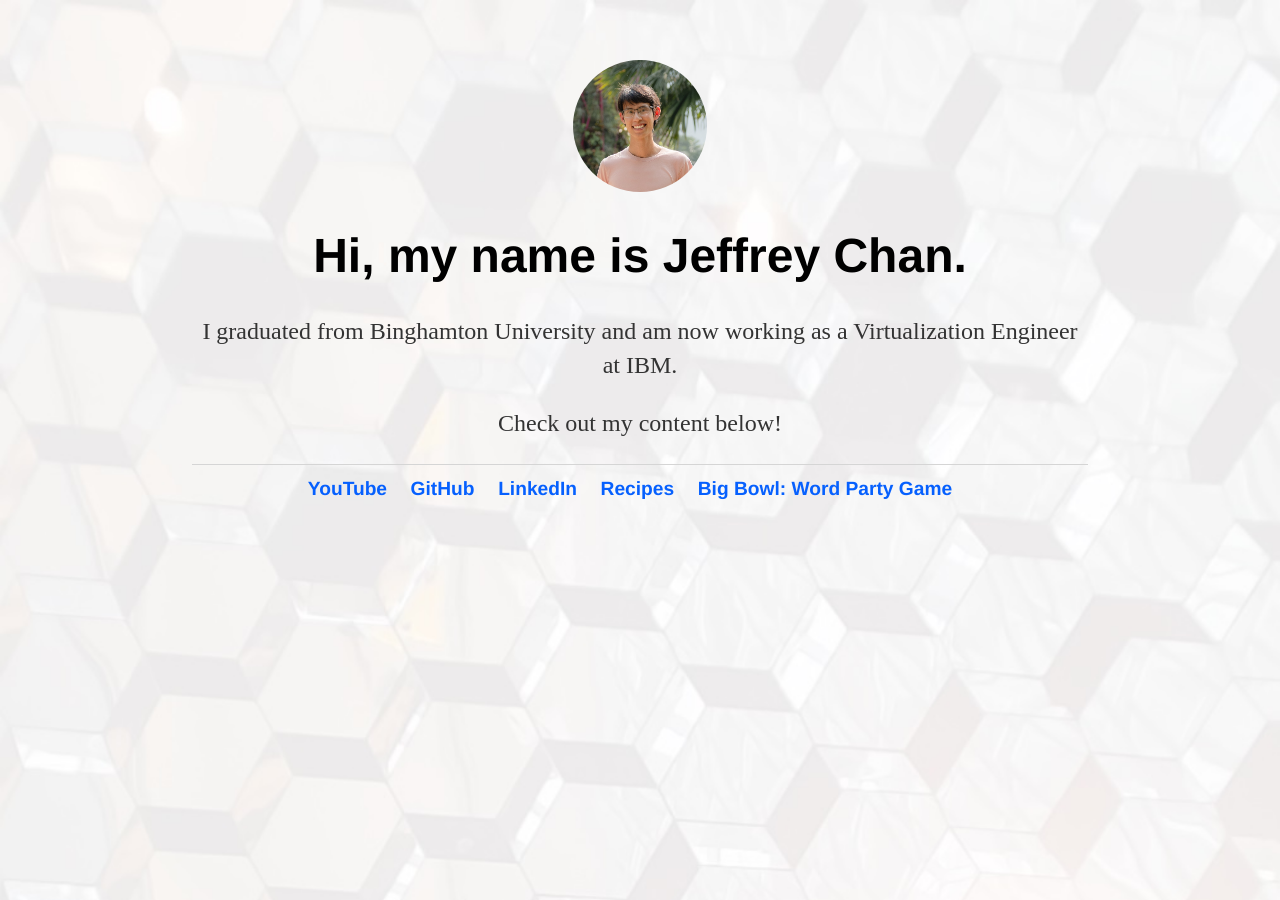
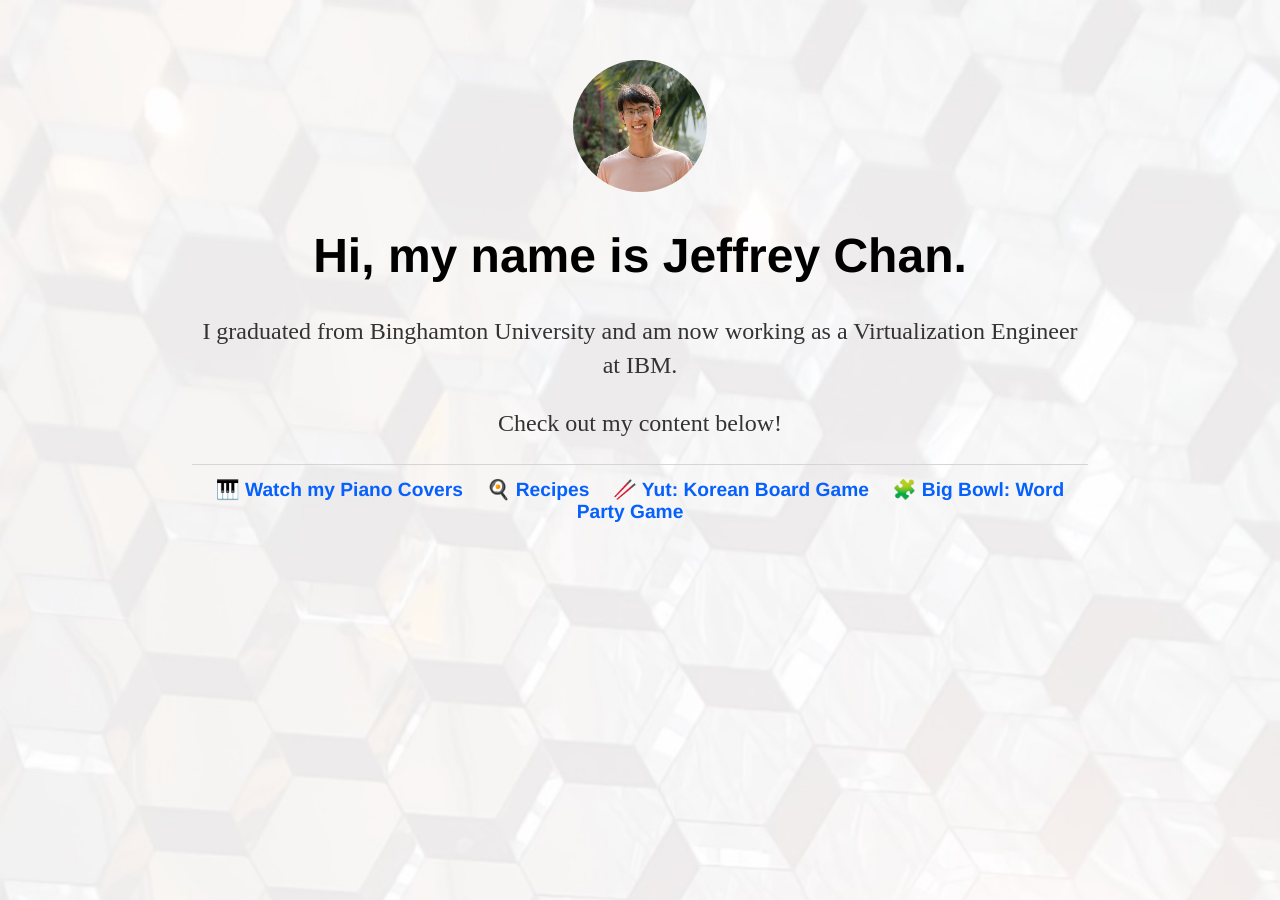
Before and after one commit to superjeffreyc/superjeffreyc.github.io, a Jekyll site: the page built from index.html, in a window 1280 px wide. Built offline with Jekyll 4.4.1, drawn with Linux system fonts in a browser that asks for light colours.

Commit message:
Update default.html

```diff
--- a/_layouts/default.html
+++ b/_layouts/default.html
@@ -13,11 +13,10 @@
 		</div><!-- /.container -->
 		<footer>
     		<ul>
-			<li><a target="_blank" href="https://www.youtube.com/@superjeffreychans">YouTube</a></li>
-        	<li><a target="_blank" href="https://github.com/superjeffreyc">GitHub</a></li>
-        	<li><a target="_blank" href="https://www.linkedin.com/in/superjeffreyc/">LinkedIn</a></li>
-			<li><a target="_blank" href="https://superjeffreyc.github.io/recipes/">Recipes</a></li>
-			<li><a target="_blank" href="https://superjeffreyc.github.io/Big-Bowl/">Big Bowl: Word Party Game</a></li>
+			<li><a target="_blank" href="https://www.youtube.com/@superjeffreychans">🎹 Watch my Piano Covers</a></li>
+			<li><a target="_blank" href="https://superjeffreyc.github.io/recipes/">🍳 Recipes</a></li>
+			<li><a target="_blank" href="https://play.google.com/store/apps/details?id=com.jeffreychan.yunnori">🥢 Yut: Korean Board Game</a></li>
+			<li><a target="_blank" href="https://superjeffreyc.github.io/Big-Bowl/">🧩 Big Bowl: Word Party Game</a></li>
 			</ul>
 		</footer>
 	</body>
```
